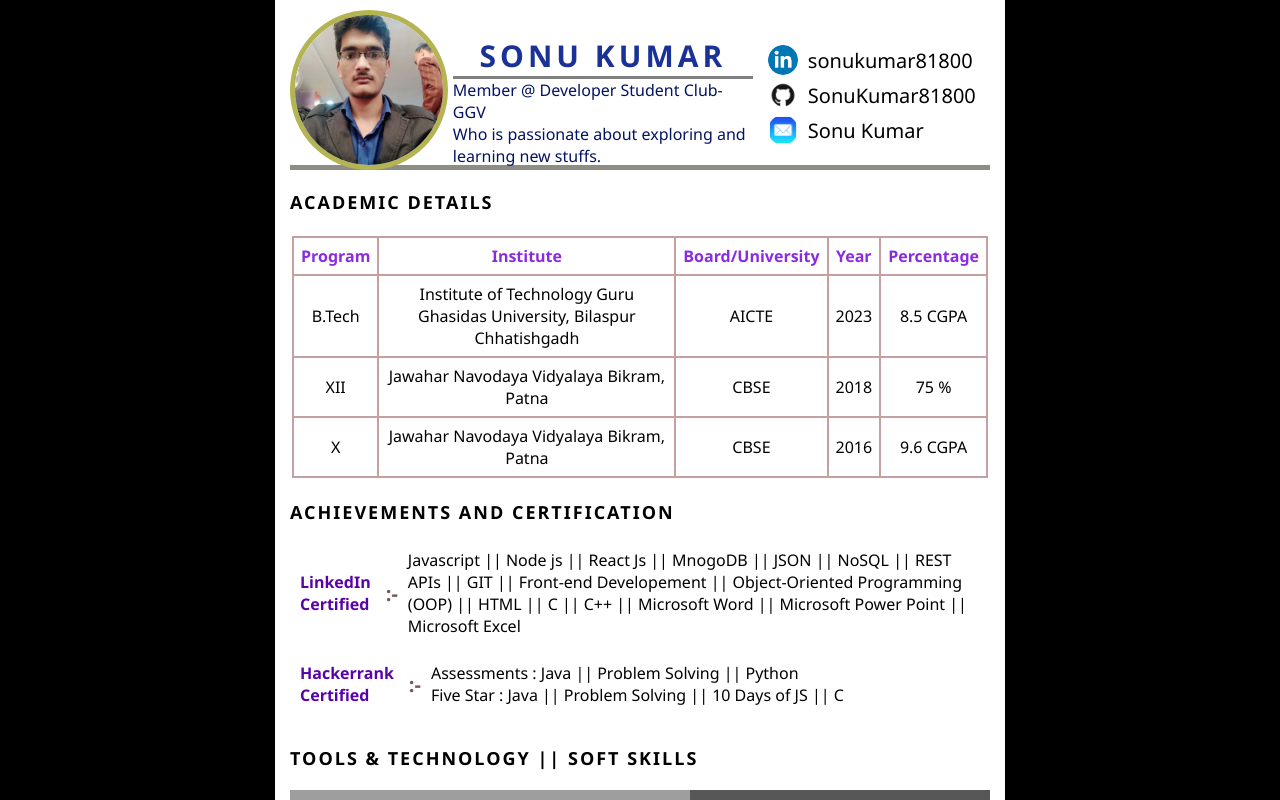
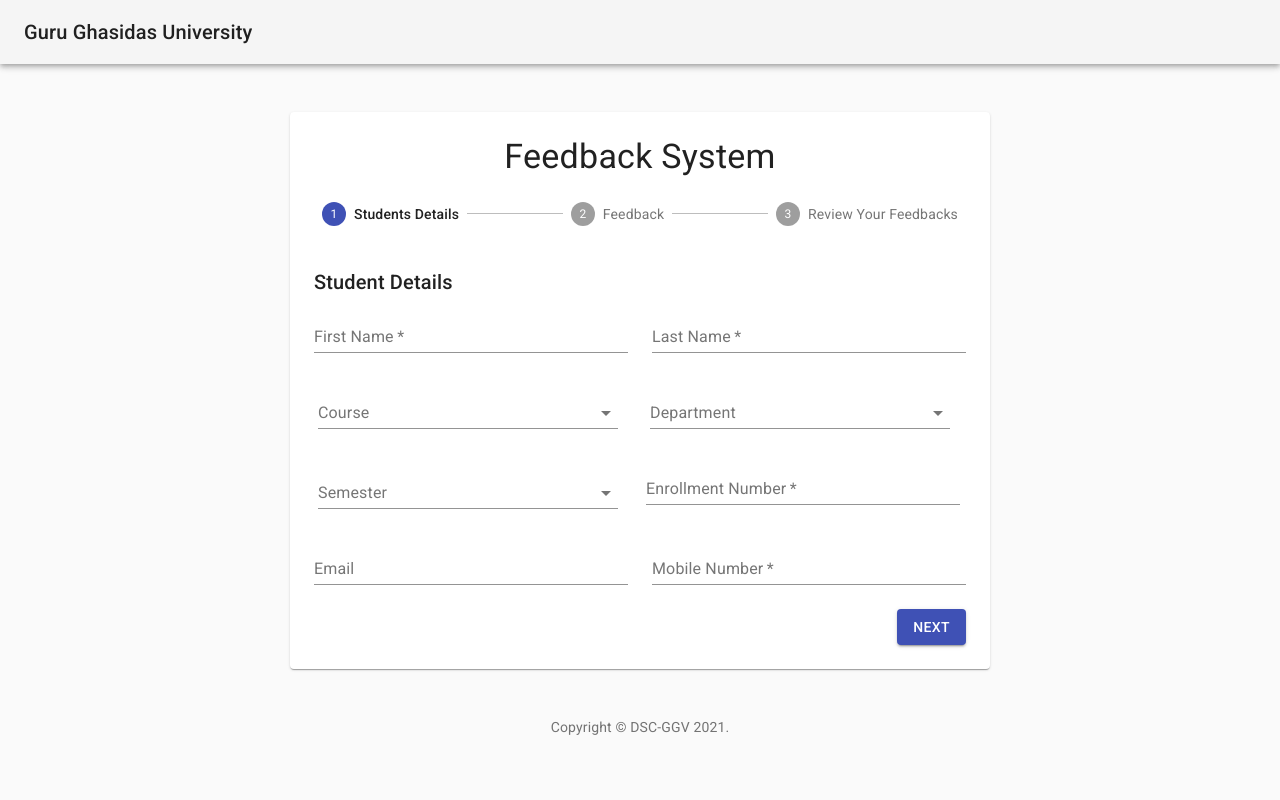
Before and after one commit to recurrenc/React-Practice, a React (Create React App) app: page / in a window 1280 px wide. Shown: the top 800 px of the page. Built offline with nearby package versions, Linux system fonts and the light colour scheme; grey boxes are pictures that could not be loaded.

Commit message:
Fixing the states value to Department semesete and course field

```diff
--- a/src/App.js
+++ b/src/App.js
@@ -1,21 +1,21 @@
 import React from "react";
 import "./App.css";
-import Resume from "./components/Portfolio/comps/Resume/Resume";
+// import Resume from "./components/Portfolio/comps/Resume/Resume";
 // import Portfolio from "./components/Portfolio/Portfolio";
 // import HandlePdf from "./components/PDFGenerator/HandlePdf";
 // import CovidIndia from "./components/covidTracker/CovidIndia";
 // import Admin from "./components/MultilevelInputForm/Admin/AdminMain/Admin";
-// import FeedbackSystem from "./components/MultilevelInputForm/FeedbackSystem";
+import FeedbackSystem from "./components/MultilevelInputForm/FeedbackSystem";
 
 function App() {
   return (
     <>
-      {/* <FeedbackSystem /> */}
+      <FeedbackSystem />
       {/* <Admin /> */}
       {/* <CovidIndia /> */}
       {/* <HandlePdf /> */}
       {/* <Portfolio /> */}
-      <Resume />
+      {/* <Resume /> */}
     </>
   );
 }
--- a/src/components/MultilevelInputForm/FeedbackComponents/DropDownInput.js
+++ b/src/components/MultilevelInputForm/FeedbackComponents/DropDownInput.js
@@ -40,7 +40,7 @@ function DropDownInput(props) {
           open={open}
           onClose={handleClose}
           onOpen={handleOpen}
-          value={label}
+          value={props.value || label}
           onChange={handleChange}
         >
           {props.options.map((option, i) => {
--- a/src/components/MultilevelInputForm/MainComponents/StudentDetails.js
+++ b/src/components/MultilevelInputForm/MainComponents/StudentDetails.js
@@ -55,11 +55,13 @@ export default function StudentDetails(props) {
           Name="Course"
           id="course"
           onChange={handleInput}
+          value={props.studentState.course}
           options={MainList.course.map((e) => e.name)}
         />
         <DropDownInput
           Name="Department"
           id="department"
+          value={props.studentState.department}
           onChange={handleInput}
           renderValue={props.studentState.department}
           options={
@@ -73,6 +75,7 @@ export default function StudentDetails(props) {
         <DropDownInput
           Name="Semester"
           id="semester"
+          value={props.studentState.semester}
           onChange={handleInput}
           renderValue={props.studentState.semester}
           options={["I", "II", "III", "IV", "V", "VI", "VII", "VIII"]}
```
